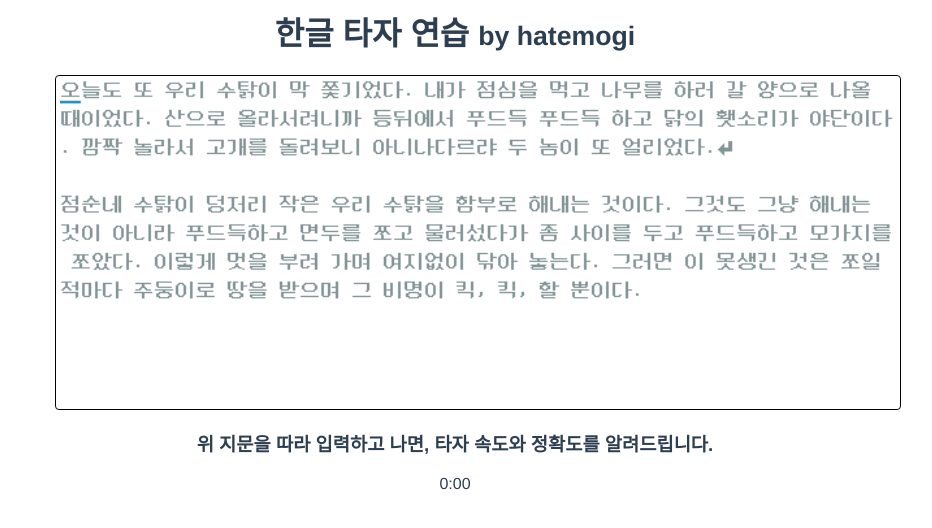
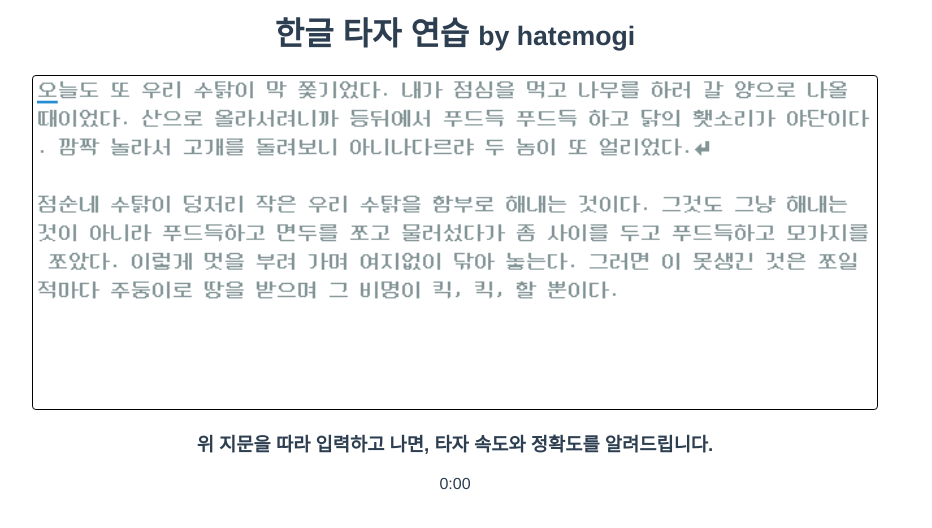
Before and after one commit to hatemogi/hallatype, a Vue app: page / in a window 1280 px wide. Shown: the top 528 px of the page, without its empty margins (185-1117 px from the left). Built offline with nearby package versions, Linux system fonts and the light colour scheme.

Commit message:
정확도 출력

```diff
--- a/src/views/Home.vue
+++ b/src/views/Home.vue
@@ -16,6 +16,7 @@
       <table>
         <tr><th>시간</th><td>{{소요시간}}</td></tr>
         <tr><th>유효타수</th><td>{{유효타수}} / {{기대타수}}</td></tr>
+        <tr><th>정확도</th><td>{{정확도}}%</td></tr>
         <tr><th>타속</th><td>분당 <strong>{{타속}}</strong>타</td></tr>
       </table>
       <button class="버튼" v-on:click="reset">다시하기</button>
@@ -111,6 +112,10 @@ export default class Home extends Vue {
         return `${분}:${초 < 10 ? '0' + 초 : 초}`;
     }
 
+    public get 정확도() {
+        return Math.floor(this.유효타수 * 100 / this.기대타수);
+    }
+
     private 타이머시작() {
         const 시작시간 = new Date().getTime() / 1000;
         this.인터벌핸들 = setInterval(() => {
@@ -145,7 +150,7 @@ function 타수구하기(글자들: Iterator<색칠할글자>): number {
 <style lang="scss">
 
 .연습 {
-    width: 800px;
+    width: 850px;
     margin: auto;
 }
 
@@ -155,10 +160,11 @@ function 타수구하기(글자들: Iterator<색칠할글자>): number {
 }
 
 .결과 {
-    font-size: 1.4rem;
+    font-size: 1.5rem;
     text-align: left;
     background-color: #eee;
     border-radius: 5px;
+    margin: 1rem;
     padding: 20px;
 }
 
```
